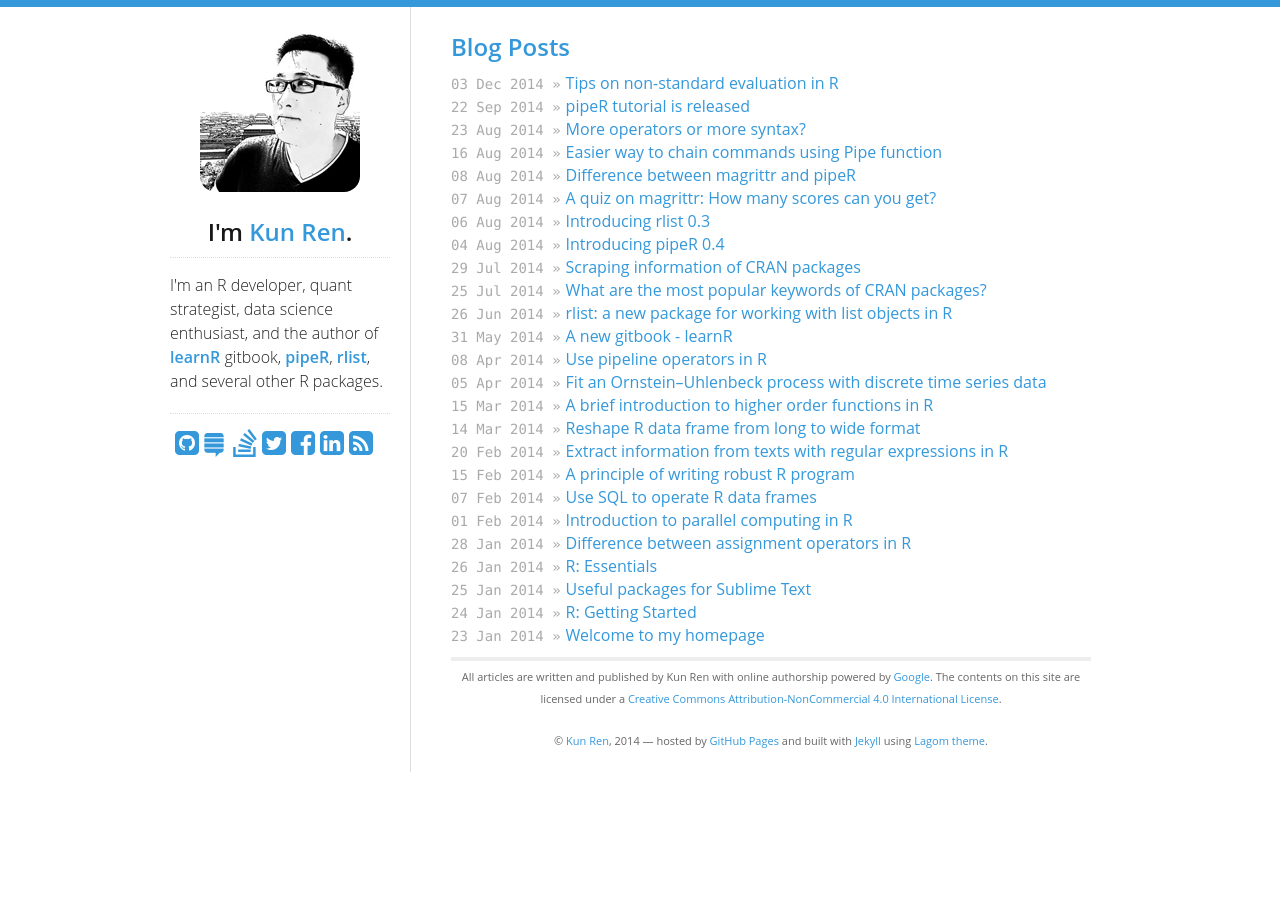
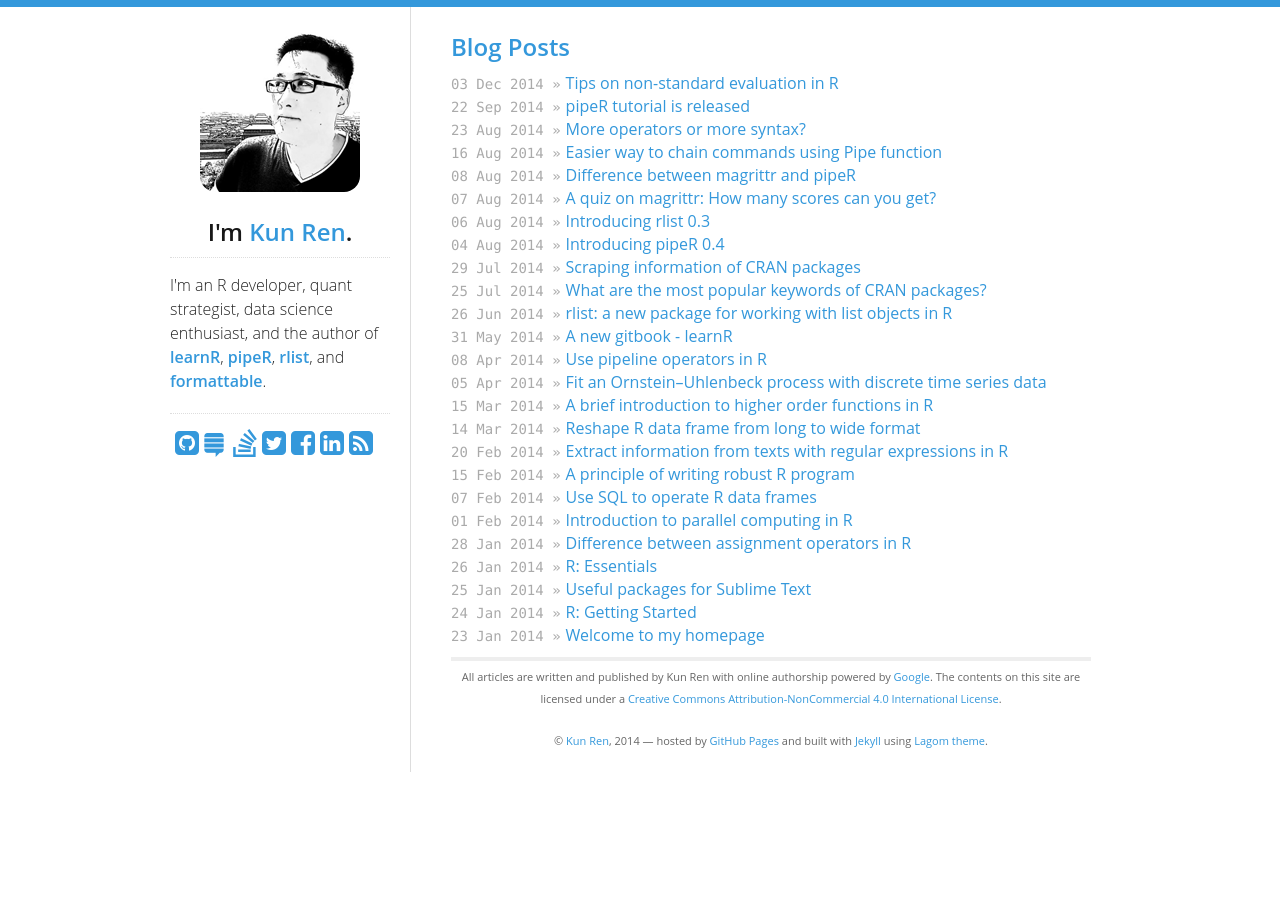
Before and after one commit to harryprince/renkun-ken.github.io, a Jekyll site: the page built from index.html, in a window 1280 px wide. Built offline with Jekyll 4.4.1, drawn with Linux system fonts in a browser that asks for light colours; nearby versions of some CDN libraries; Markdown is read by kramdown in place of the engine named in the settings.

Commit message:
update bio

```diff
--- a/_includes/sidebar.html
+++ b/_includes/sidebar.html
@@ -5,7 +5,7 @@
   <h2>I'm <a href="/">{{ site.theme.name }}</a>.</h2>
   <hr/>
   <div>
-  <p>I'm an R developer, quant strategist, data science enthusiast, and the author of <a href="/learnR">learnR</a> gitbook, <a href="/pipeR">pipeR</a>, <a href="/rlist">rlist</a>, and several other R packages.</p>
+  <p>I'm an R developer, quant strategist, data science enthusiast, and the author of <a href="/learnR">learnR</a>, <a href="/pipeR">pipeR</a>, <a href="/rlist">rlist</a>, and <a href="/formattable">formattable</a>.</p>
   <hr/>
   <div>
     <div id="social">
```
